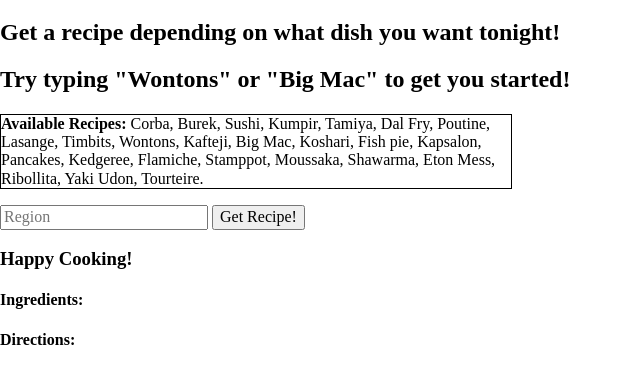
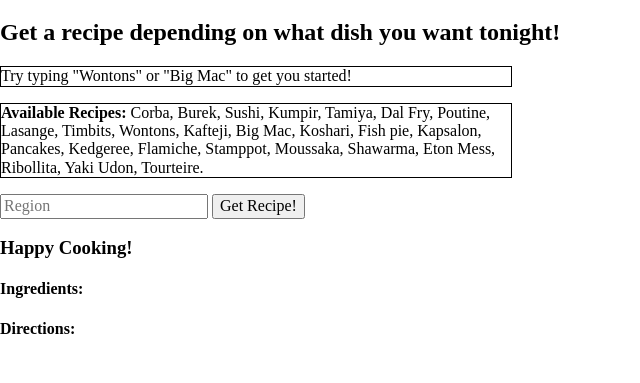
Before and after one commit to Resilient-Labs/simple-api-bootcamp, a plain HTML site: page index.html in a window 1280 px wide. Shown: the part 61-444 px from the top of the page, without its empty margins (0-640 px from the left). Drawn offline with Linux system fonts and the light colour scheme.

Commit message:
needs CSS

```diff
--- a/index.html
+++ b/index.html
@@ -5,7 +5,7 @@
     	<meta name="description" content="This is where your description goes">
     	<meta name="keywords" content="one, two, three">
 
-		<title>Yummy Yummy in my Tummy</title>
+		<title>Who's Hungry</title>
 
 		<!-- external CSS link -->
 		<link rel="stylesheet" href="css/normalize.css">
@@ -14,7 +14,7 @@
 	<body>
 		<h1>What's for Dinner?</h1>
 		<h2>Get a recipe depending on what dish you want tonight!</h2>
-		<h2>Try typing "Wontons" or "Big Mac" to get you started!</h2>
+		<p>Try typing "Wontons" or "Big Mac" to get you started!</p>
 		<p id="options">
 			<strong>Available Recipes:</strong> Corba, Burek, Sushi, Kumpir, Tamiya, Dal Fry, Poutine, Lasange, Timbits, Wontons, Kafteji, Big Mac, Koshari, Fish pie, Kapsalon, Pancakes, Kedgeree, Flamiche, Stamppot, Moussaka, Shawarma, Eton Mess, Ribollita, Yaki Udon, Tourteire.
 		</p>
```
